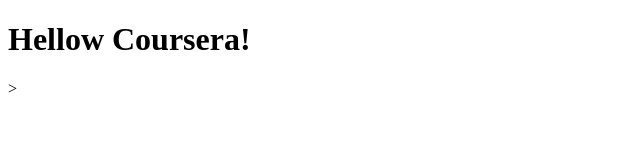
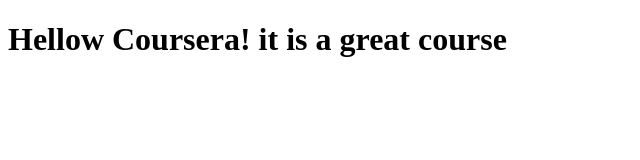
Before and after one commit to EslamSabry/My-project, a plain HTML site: page site/index.html in a window 1280 px wide. Shown: the whole page, without its empty margins (0-640 px from the left). Drawn offline with Linux system fonts and the light colour scheme.

Commit message:
Small addition to our page content

```diff
--- a/site/index.html
+++ b/site/index.html
@@ -4,6 +4,6 @@
 	<title>Hello coursera</title>
 </head>
 <body>
-<h1>Hellow Coursera!</h1>>
+<h1>Hellow Coursera! it is a great course</h1>
 </body>
 </html>
```
